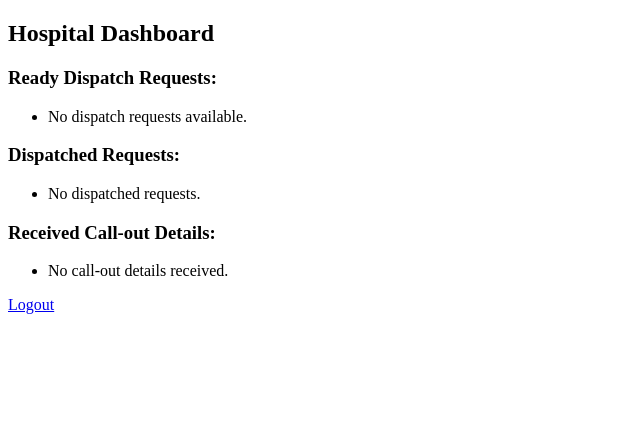
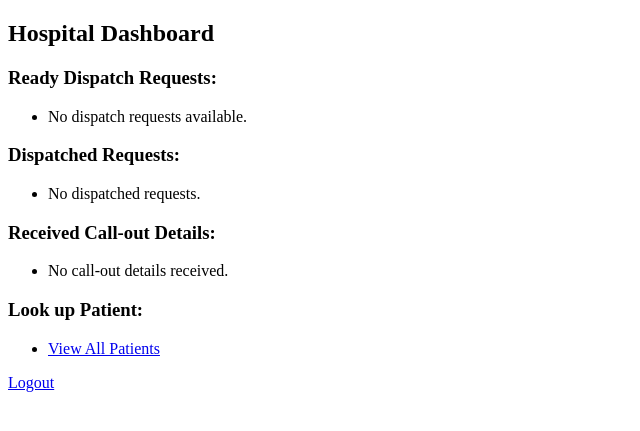
Before and after one commit to Vavuz/KwikMedical, a Flask app: page /dashboard in a window 1280 px wide. Shown: the top 431 px of the page, without its empty margins (0-640 px from the left). Run offline with Flask 3, Linux system fonts and the light colour scheme; the visitor is signed in with stand-in values (Sample User, id 1).

Commit message:
Finalise the system

```diff
--- a/docker-compose.yml
+++ b/docker-compose.yml
@@ -41,6 +41,10 @@ services:
       - hospital_db
     ports:
       - "5003:5000"
+    deploy:
+      restart_policy:
+        condition: on-failure
+        delay: 10s
 
   ambulance_mobile_microservice:
     build: ./ambulance_mobile_microservice
--- a/hospital_microservice/app.py
+++ b/hospital_microservice/app.py
@@ -1,3 +1,4 @@
+import json
 import random
 from flask import Flask, request, jsonify, render_template, redirect, url_for, session, flash
 import requests
@@ -56,6 +57,55 @@ def get_patient_medical_record(patient_id):
     except requests.exceptions.RequestException as e:
         print(f"Error retrieving patient data: {e}")
     return None
+
+@app.route('/view_patients', methods=['GET'])
+def view_patients():
+    patient_id = request.args.get('patient_id')
+    if patient_id:
+        try:
+            response = requests.get(f'{PATIENT_DB_SERVICE_URL}/get_patient/{patient_id}')
+            if response.status_code == 200:
+                patient = response.json().get("patient")
+                if patient:
+                    call_out_details = patient.get('call_out_details')
+                    if call_out_details:
+                        try:
+                            patient['call_out_details'] = json.loads(call_out_details)
+                            if not isinstance(patient['call_out_details'], list):
+                                patient['call_out_details'] = ["Invalid call-out details format"]
+                        except (json.JSONDecodeError, TypeError):
+                            patient['call_out_details'] = ["Invalid call-out details format"]
+                    else:
+                        patient['call_out_details'] = ["No call-out details"]
+                    return render_template('view_patients.html', patients=[patient])
+                else:
+                    flash(f"No patient found with ID {patient_id}")
+            else:
+                flash("Error fetching patient details.")
+        except Exception as e:
+            flash("Error fetching patient details.")
+        return render_template('view_patients.html', patients=[])
+    else:
+        try:
+            response = requests.get(f'{PATIENT_DB_SERVICE_URL}/get_patients')
+            patients = response.json().get("patients", [])
+        except Exception as e:
+            flash("Error fetching patients list.")
+            patients = []
+
+        for patient in patients:
+            call_out_details = patient.get('call_out_details')
+            if call_out_details:
+                try:
+                    patient['call_out_details'] = json.loads(call_out_details)
+                    if not isinstance(patient['call_out_details'], list):
+                        patient['call_out_details'] = ["Invalid call-out details format"]
+                except (json.JSONDecodeError, TypeError):
+                    patient['call_out_details'] = ["Invalid call-out details format"]
+            else:
+                patient['call_out_details'] = ["No call-out details"]
+
+        return render_template('view_patients.html', patients=patients)
 
 @app.route('/prepare_dispatch', methods=['POST'])
 def prepare_dispatch():
--- a/hospital_microservice/templates/dashboard.html
+++ b/hospital_microservice/templates/dashboard.html
@@ -47,6 +47,13 @@
         {% endif %}
     </ul>
 
+    <h3>Look up Patient:</h3>
+    <ul>
+        <li>
+            <a href="{{ url_for('view_patients') }}">View All Patients</a>
+        </li>
+    </ul>
+
     <a href="{{ url_for('logout') }}">Logout</a>
 </body>
 </html>
```
Also changed, not shown: hospital_microservice/templates/view_patients.html (added, +48 -0 lines).
